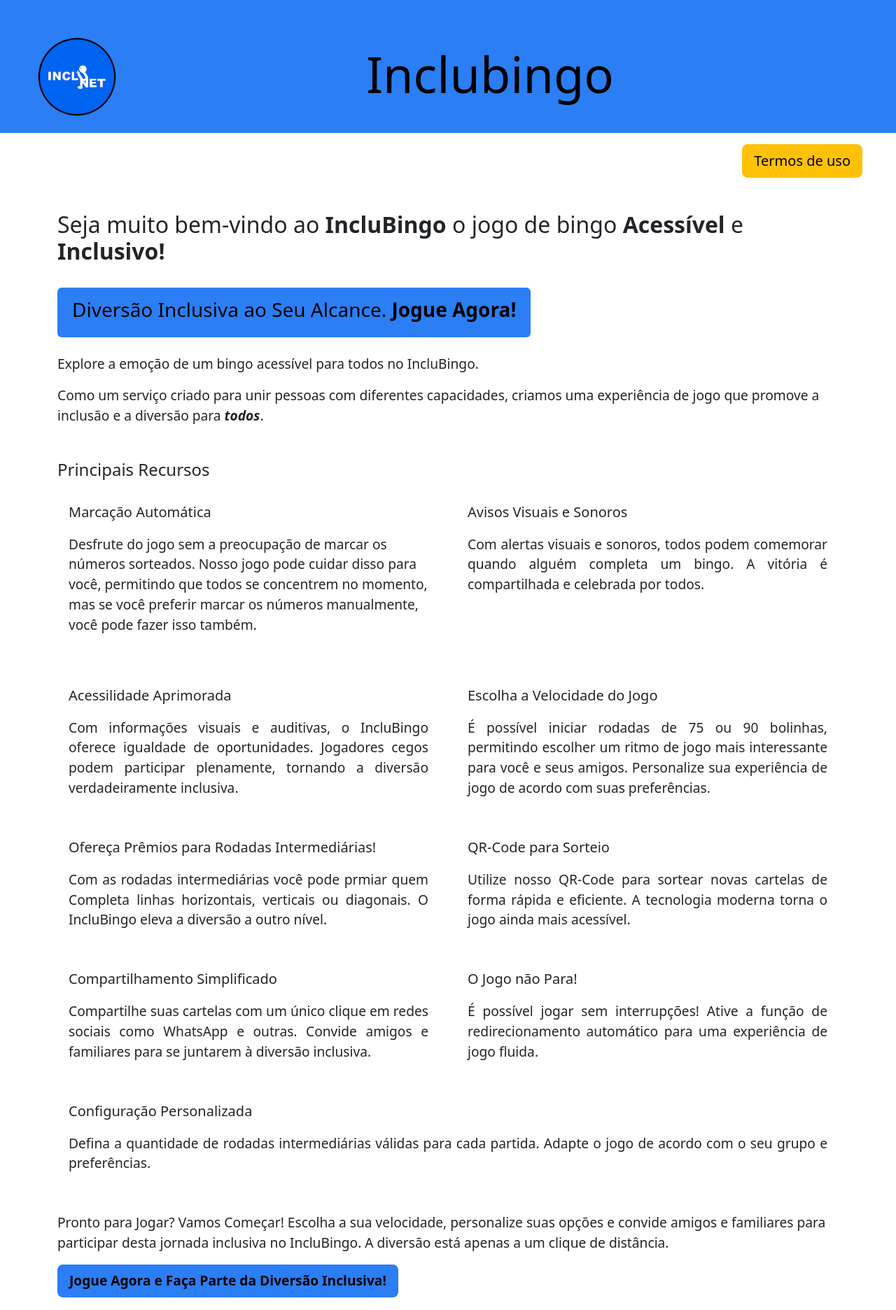
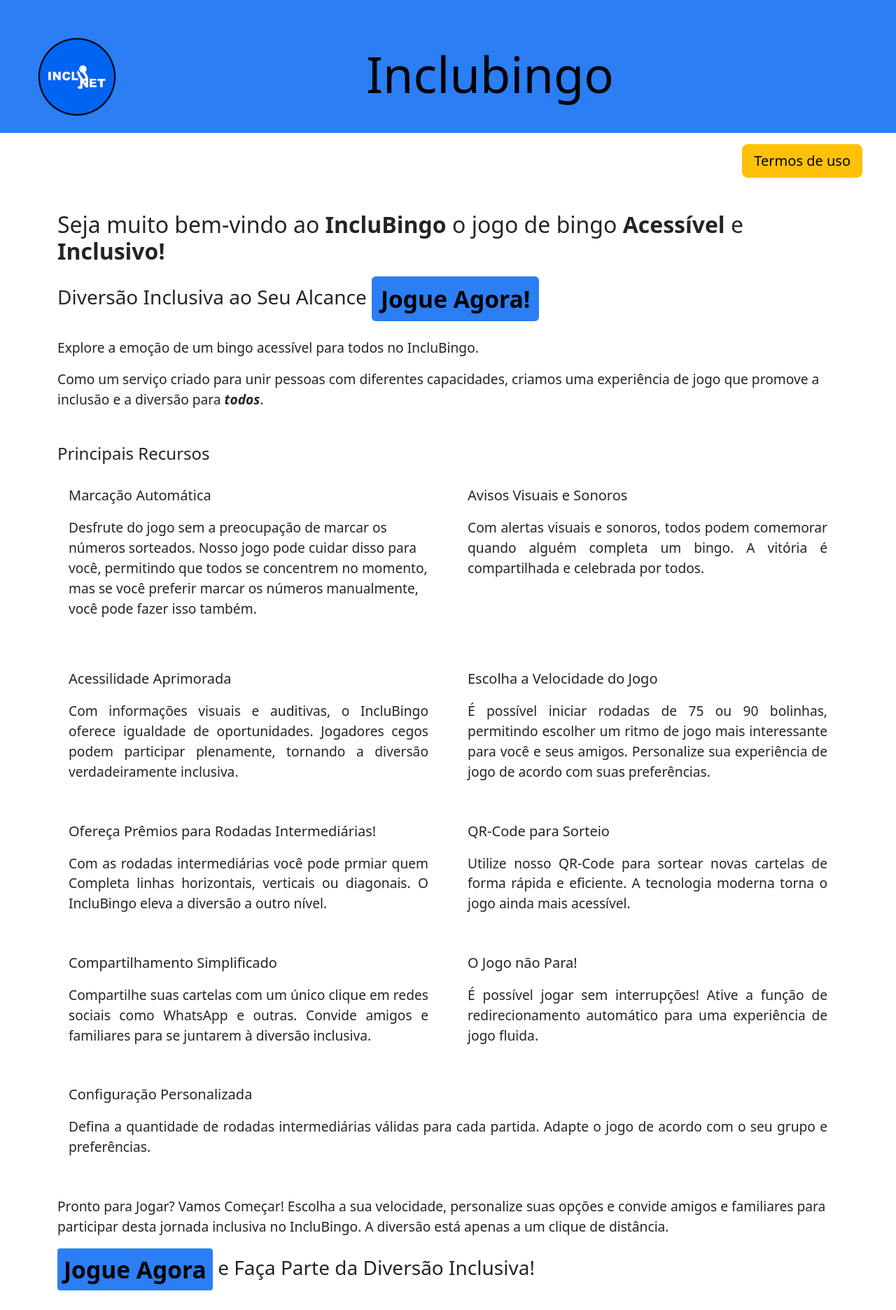
Before and after one commit to inclunet/bin-go, a SvelteKit app in the folder bingo/: page / in a window 1280 px wide. Shown: the top 1872 px of the page at 70% size. Built offline with nearby package versions, Linux system fonts and the light colour scheme.

Commit message:
completed refactoring of the play button semantics

```diff
--- a/bingo/src/app.html
+++ b/bingo/src/app.html
@@ -19,5 +19,3 @@
 </body>
 
 </html>
-
-<!-- commit -m "Creating an img folder to organize the images" -->
--- a/bingo/src/lib/LandingPage.svelte
+++ b/bingo/src/lib/LandingPage.svelte
@@ -2,9 +2,13 @@
     <header class="my-5">
         <h2>Seja muito bem-vindo ao <strong>IncluBingo</strong> o jogo de bingo <strong>Acessível</strong> e <strong>Inclusivo!</strong>
         </h2>
-        <a href="/card/new" class="btn button-color mt-4 text-black">
-            <h3 class="p-2">Diversão Inclusiva ao Seu Alcance. <strong>Jogue Agora!</strong></h3>
-        </a>
+
+            <h3 class="pt-2">Diversão Inclusiva ao Seu Alcance
+                <a href="/card/new" class="btn button-color text-black">
+                    <strong>Jogue Agora!</strong>
+                </a>
+            </h3>
+
         <p class="mt-4">Explore a emoção de um bingo acessível para todos no IncluBingo.</p>
         <p>
             Como um serviço criado para unir pessoas com diferentes capacidades,
@@ -145,7 +149,10 @@
             inclusiva no IncluBingo. A diversão está apenas a um clique de
             distância.
         </p>
-        <a href="/card/new" class="btn button-color btn-lg text-black"><strong>Jogue Agora e Faça Parte da Diversão Inclusiva!</strong></a>
+        <h3>
+            <a href="/card/new" class="btn button-color btn-sm text-black"><strong>Jogue Agora</strong></a>
+            e Faça Parte da Diversão Inclusiva!
+        </h3>
     </section>
 
     <section class="mt-4">
@@ -197,7 +204,7 @@
             line-height: 40px;
             text-align: center;
         }
-        header h3{
+         h3{
             line-height: 40px;
         }
         header p{
@@ -218,5 +225,3 @@
         }
     }
 </style>
-
-<!-- commit -m "Including css style" -->
--- a/bingo/src/lib/Number.svelte
+++ b/bingo/src/lib/Number.svelte
@@ -91,5 +91,3 @@
         }
     }
 </style>
-
-<!-- commit -m "Adjusting layout" -->
--- a/bingo/src/routes/+layout.svelte
+++ b/bingo/src/routes/+layout.svelte
@@ -53,5 +53,3 @@
         }
     }
 </style>
-
-<!-- commit -m "Adjusting font size and including logo" -->
--- a/bingo/src/routes/+page.svelte
+++ b/bingo/src/routes/+page.svelte
@@ -8,5 +8,3 @@
         <a href="/terms" class="btn btn-warning btn-lg">Termos de uso</a>
     </div>
 <LandingPage />
-
-<!-- commit -m "Including css style" -->
```
